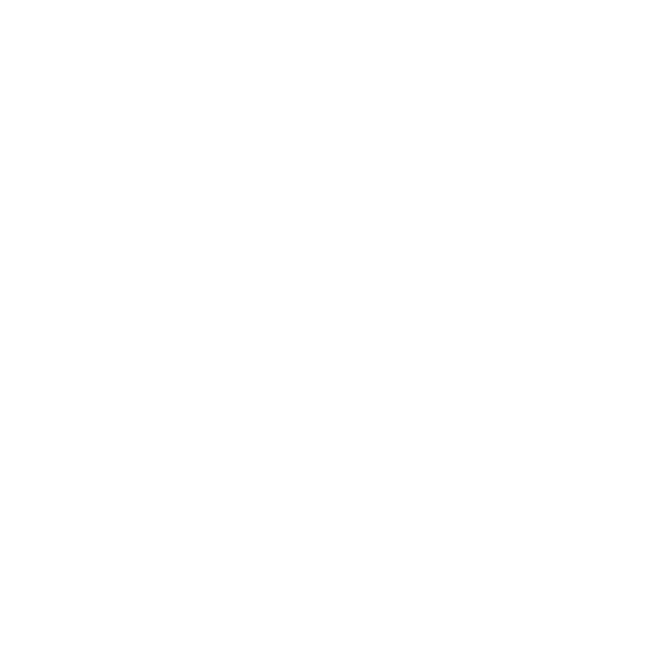
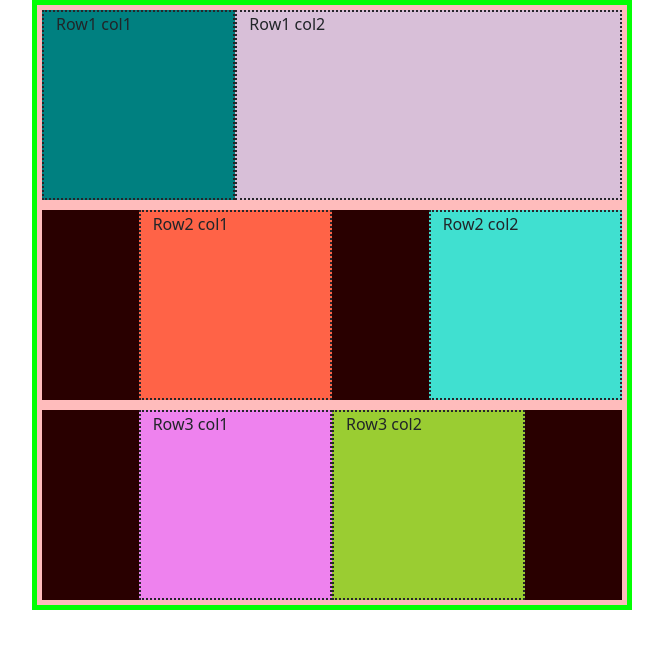
Before and after one commit to acciojob/grids-Sarath-Dharmaraj, a website: page main.html in a window 1280 px wide. Shown: the whole page, without its empty margins (308-971 px from the left). Drawn offline with nearby package versions, Linux system fonts and the light colour scheme.

Commit message:
created a submission

```diff
--- a/main.html
+++ b/main.html
@@ -1,16 +1,34 @@
 <!DOCTYPE html>
+<html lang="en">
+<head>
+  <meta charset="UTF-8">
+  <meta name="viewport" content="width=device-width, initial-scale=1.0">
+  <title>Bootstrap Responsive Grid Layout</title>
+  <link
+    href="https://cdn.jsdelivr.net/npm/bootstrap@5.3.3/dist/css/bootstrap.min.css"
+    rel="stylesheet"
+  >
+  <link rel="stylesheet" href="styles.css">
+</head>
+<body>
+  <div class="container">
+    <!-- Row 1 -->
+    <div class="row">
+      <div class="col-md-4 col-sm-6 r1c1">Row1 col1</div>
+      <div class="col-md-8 col-sm-6 r1c2">Row1 col2</div>
+    </div>
 
-<html>
+    <!-- Row 2 -->
+    <div class="row justify-content-between">
+      <div class="col-md-4 offset-md-2 r2c1">Row2 col1</div>
+      <div class="col-md-4 r2c2">Row2 col2</div>
+    </div>
 
-<head>
-	<link rel="stylesheet" href="styles.css">
-</head>
-
-<body>
-	<!-- the entire body must be written by student -->
-    <script type="text/javascript" src="./script.js">
-</script>
-
+    <!-- Row 3 -->
+    <div class="row justify-content-center">
+      <div class="col-md-4 col-sm-6 r3c1">Row3 col1</div>
+      <div class="col-md-4 col-sm-6 r3c2">Row3 col2</div>
+    </div>
+  </div>
 </body>
-
 </html>
--- a/styles.css
+++ b/styles.css
@@ -1,2 +1,21 @@
+.container {
+  width: 600px;
+  border: 5px solid rgb(4, 255, 4);
+  background-color: rgb(41, 0, 0);
+}
 
-/* Your CSS Code here. */
+.row {
+  border: 5px solid rgb(255, 188, 188);
+  height: 200px;
+}
+
+.r1c1, .r1c2, .r2c1, .r2c2, .r3c1, .r3c2 {
+  border: 2px dotted rgb(38, 38, 43);
+}
+
+.r1c1 { background-color: teal; }
+.r1c2 { background-color: thistle; }
+.r2c1 { background-color: tomato; }
+.r2c2 { background-color: turquoise; }
+.r3c1 { background-color: violet; }
+.r3c2 { background-color: yellowgreen; }
```
